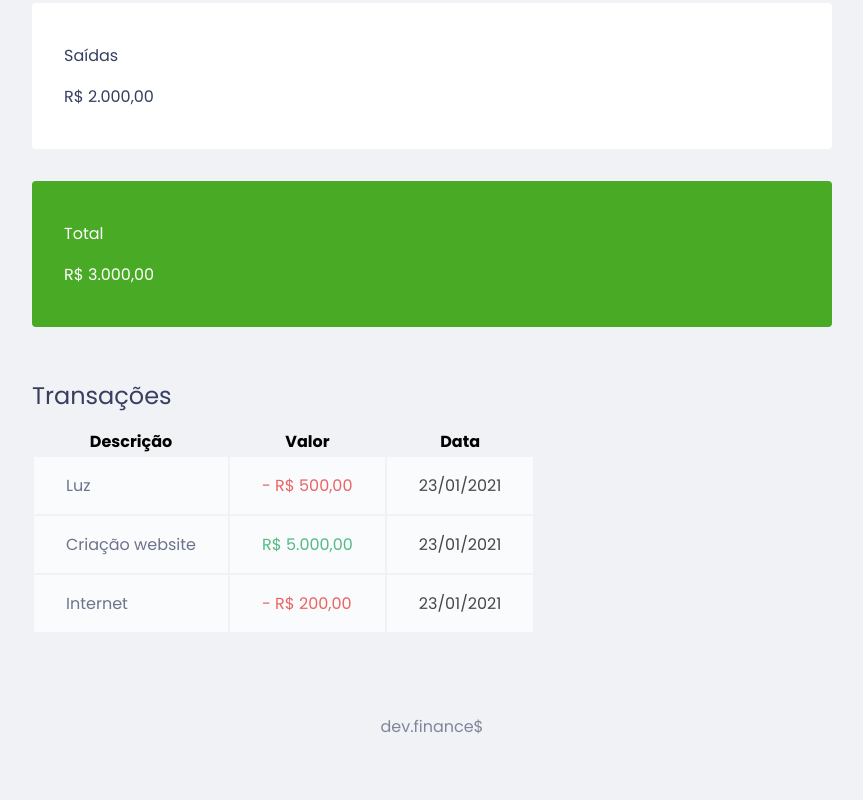
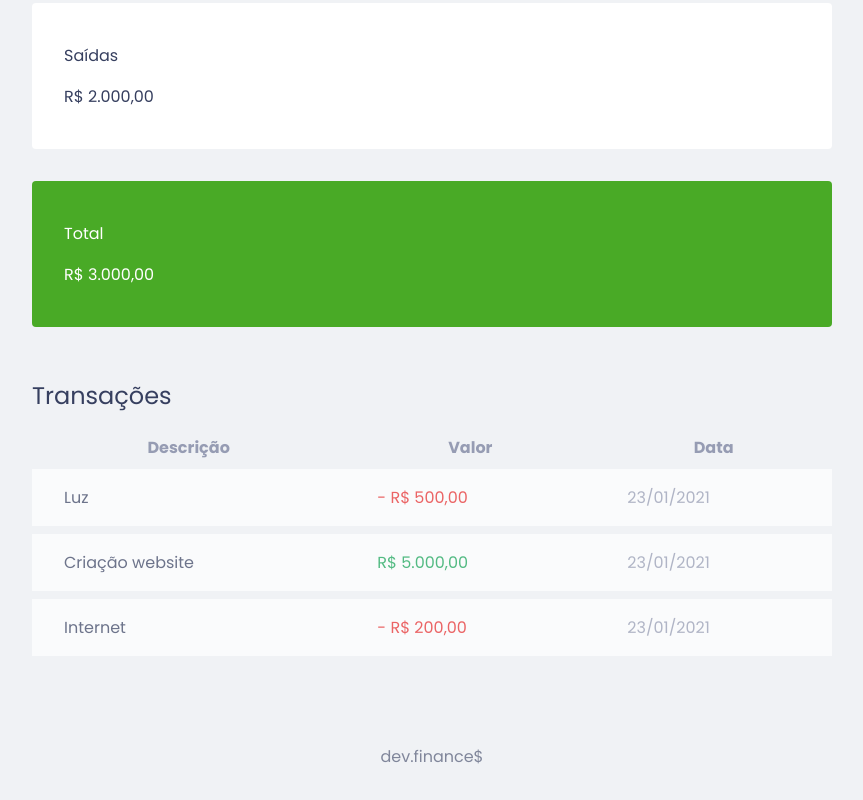
Before and after one commit to eoguvo/maratonaDiscover, a Next.js app in the folder web/: page / in a window 1280 px wide. Shown: the part 378-1178 px from the top of the page, without its empty margins (208-1071 px from the left). Built offline with nearby package versions, Linux system fonts and the light colour scheme.

Commit message:
fix(web): wrong import

```diff
--- a/web/pages/index.js
+++ b/web/pages/index.js
@@ -31,7 +31,7 @@ export default function Home() {
         <section id="transaction">
           <h2>Transações</h2>
 
-          <table id="data-table">
+          <table className={styles.dataTable} id="data-table">
             <thead>
               <tr>
                 <th className="semiBorderRadius" >Descrição</th>
```
